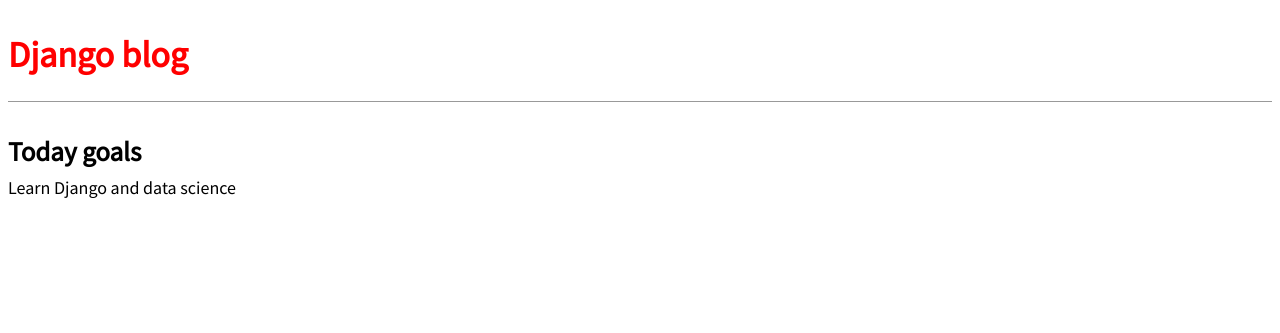
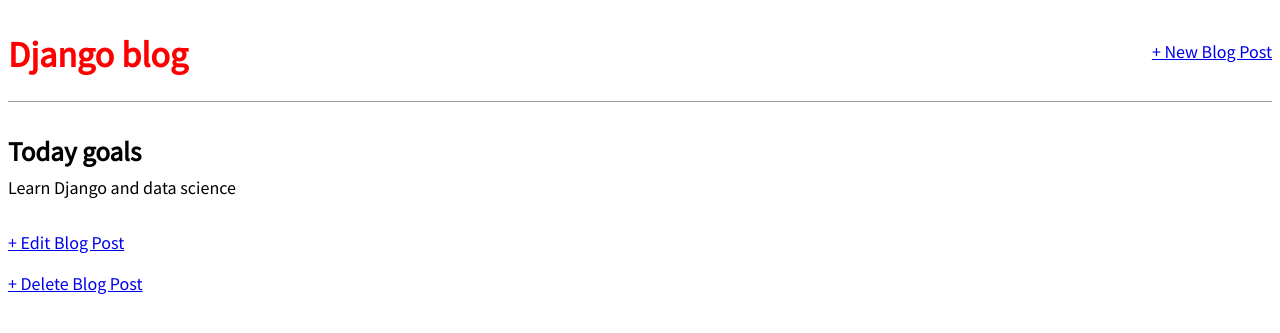
Before and after one commit to amitsinghbhadouriya/Django, a Django app: page /post/2/ in a window 1280 px wide. Shown: the top 333 px of the page. Run offline with Django 5.2, Linux system fonts and the light colour scheme; data comes from the database, SQL or seed files in the repository; both versions use the stored data as it was after the commit.

Commit message:
add more details

```diff
--- a/blog/blog/models.py
+++ b/blog/blog/models.py
@@ -1,4 +1,5 @@
 from django.db import models
+from django.urls import reverse
 
 # Create your models here.
 class Post(models.Model):
@@ -11,3 +12,6 @@ class Post(models.Model):
 
     def __str__(self):
         return self.title
+
+    def get_absolute_url(self):
+        return reverse("post_detail", args=[str(self.id)])
--- a/blog/blog/urls.py
+++ b/blog/blog/urls.py
@@ -1,8 +1,11 @@
 from django.urls import path
 
-from .views import BlogListView, BlogDetailView
+from .views import BlogListView, BlogDetailView, BlogCreateView, BlogUpdateView, BlogDeleteView
 
 urlpatterns = [
+    path('post/<int:pk>/delete/', BlogDeleteView.as_view(), name='post_delete'),
+    path('post/<int:pk>/edit/', BlogUpdateView.as_view(), name='post_edit'),
+    path('post/new/', BlogCreateView.as_view(), name='post_new'),
     path('post/<int:pk>/', BlogDetailView.as_view(), name='post_detail'),
     path('', BlogListView.as_view(), name='home')
 ]
--- a/blog/blog/views.py
+++ b/blog/blog/views.py
@@ -1,4 +1,6 @@
 from django.views.generic import ListView, DetailView
+from django.views.generic.edit import CreateView, UpdateView, DeleteView
+from django.urls import reverse_lazy
 
 from .models import Post
 
@@ -10,3 +12,18 @@ class BlogListView(ListView):
 class BlogDetailView(DetailView):
     model = Post
     template_name = 'post_detail.html'
+
+class BlogCreateView(CreateView):
+    model = Post
+    template_name = 'post_new.html'
+    fields = '__all__'
+
+class BlogUpdateView(UpdateView):
+    model = Post
+    template_name = 'post_edit.html'
+    fields = ['title', 'body']
+
+class BlogDeleteView(DeleteView):
+    model = Post
+    template_name = 'post_delete.html'
+    success_url = reverse_lazy('home')
--- a/blog/templates/base.html
+++ b/blog/templates/base.html
@@ -2,16 +2,19 @@
 <html>
     <head>
         <title>Django blog</title>
-        <link href="https://fonts.googleapis.com/css?family=Source+Sans+Pro:" rel="stylesheet">
+        <link href="https://fonts.googleapis.com/css?family=Source+Sans+Pro:400" rel="stylesheet">
         <link href="{% static 'css/base.css' %}" rel="stylesheet">
     </head>
     <body>
-        <header>
-            <h1>
-                <a href="{% url 'home' %}">Django blog</a>
-            </h1>
-        </header>
         <div>
+            <header>
+                <div class="nav-left">
+                    <h1><a href="{% url 'home' %}">Django blog</a></h1>
+                </div>
+                <div class="nav-right">
+                    <a href="{% url 'post_new' %}">+ New Blog Post</a>
+                </div>
+            </header>
             {% block content %}
             {% endblock content %}
         </div>
--- a/blog/templates/post_detail.html
+++ b/blog/templates/post_detail.html
@@ -5,4 +5,7 @@
         <h2>{{ object.title }}</h2>
         <p>{{ object.body }}</p>
     </div>
+
+    <p><a href="{% url 'post_edit' post.pk %}"> + Edit Blog Post </a></p>
+    <p><a href="{% url 'post_delete' post.pk %}"> + Delete Blog Post </a></p>
 {% endblock content %}
```
Also changed, not shown: blog/blog/tests.py (+22 -0 lines), blog/templates/post_delete.html (added, +9 -0 lines), blog/templates/post_edit.html (added, +9 -0 lines), blog/templates/post_new.html (added, +9 -0 lines), blog/db.sqlite3.
